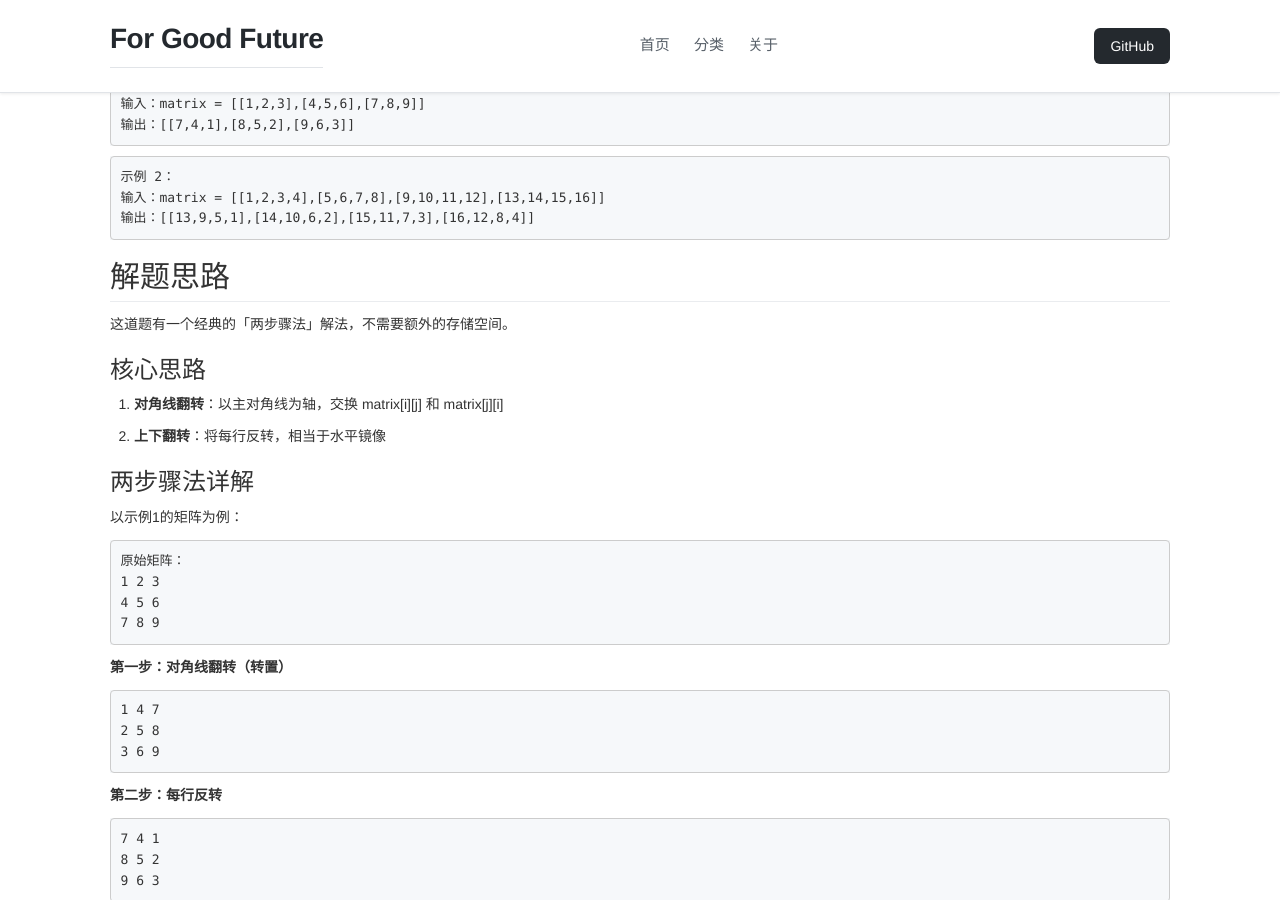
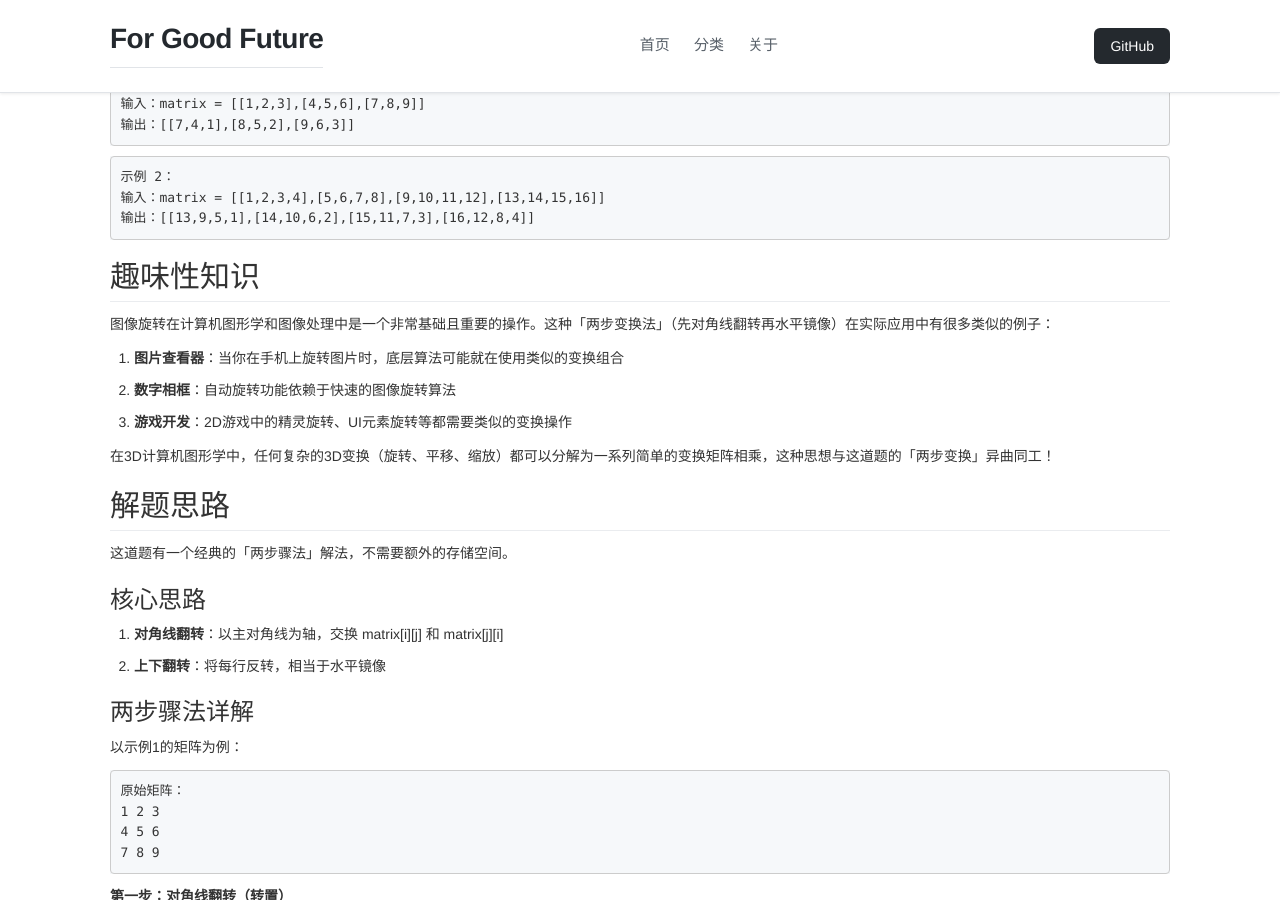
Before and after one commit to SnailTowardThesun/SnailTowardThesun.github.io, a Jekyll site: the page built from _posts/2026-05-03-leetcode-48-rotate-image.md, in a window 1280 px wide and 900 px high, scrolled down 329 px. Built offline with Jekyll 4.4.1, drawn with Linux system fonts in a browser that asks for light colours; nearby versions of some CDN libraries.

Commit message:
Add interesting knowledge sections to LeetCode 796 and 48 blog posts

````diff
--- a/_posts/2026-05-03-leetcode-48-rotate-image.md
+++ b/_posts/2026-05-03-leetcode-48-rotate-image.md
@@ -28,6 +28,16 @@ Difficulty: **Medium**
 输入：matrix = [[1,2,3,4],[5,6,7,8],[9,10,11,12],[13,14,15,16]]
 输出：[[13,9,5,1],[14,10,6,2],[15,11,7,3],[16,12,8,4]]
 ```
+
+## 趣味性知识
+
+图像旋转在计算机图形学和图像处理中是一个非常基础且重要的操作。这种「两步变换法」（先对角线翻转再水平镜像）在实际应用中有很多类似的例子：
+
+1. **图片查看器**：当你在手机上旋转图片时，底层算法可能就在使用类似的变换组合
+2. **数字相框**：自动旋转功能依赖于快速的图像旋转算法
+3. **游戏开发**：2D游戏中的精灵旋转、UI元素旋转等都需要类似的变换操作
+
+在3D计算机图形学中，任何复杂的3D变换（旋转、平移、缩放）都可以分解为一系列简单的变换矩阵相乘，这种思想与这道题的「两步变换」异曲同工！
 
 ## 解题思路
 
````
Also changed, not shown: _posts/2026-05-02-leetcode-796-rotate-string.md (+0 -4 lines).
